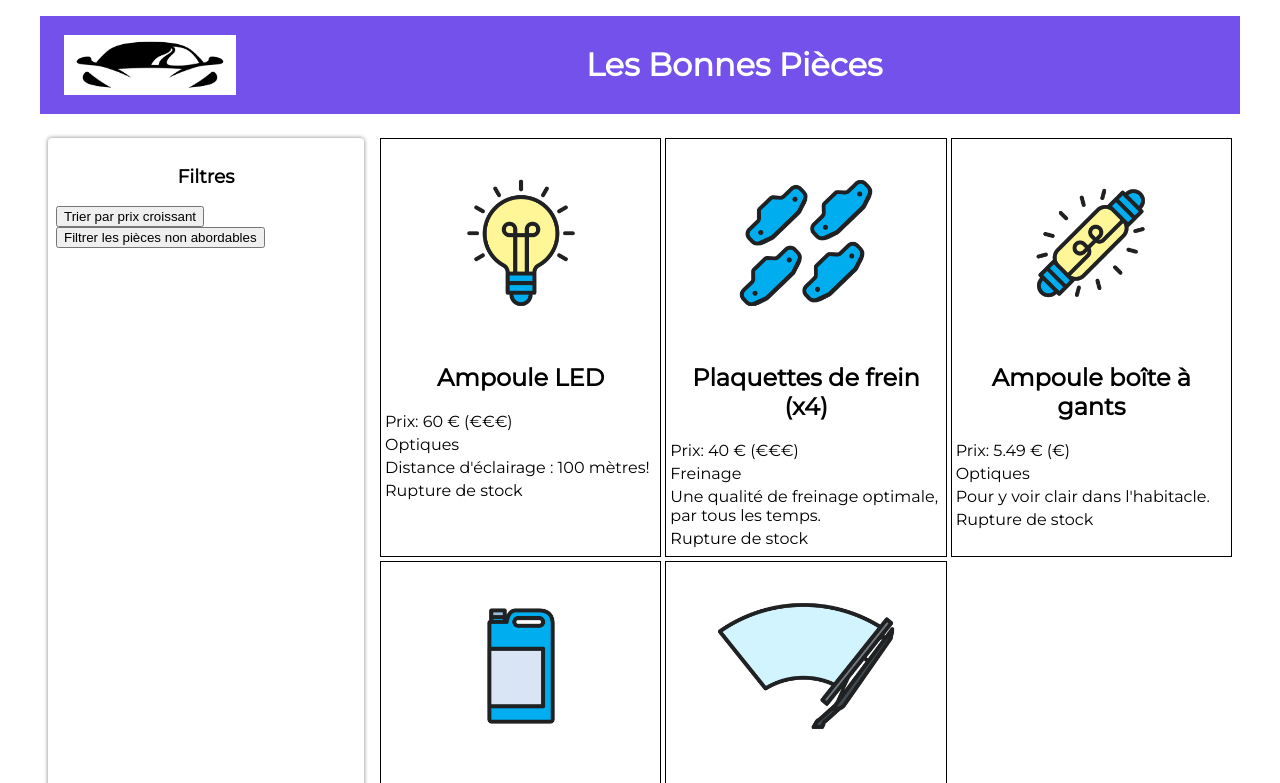
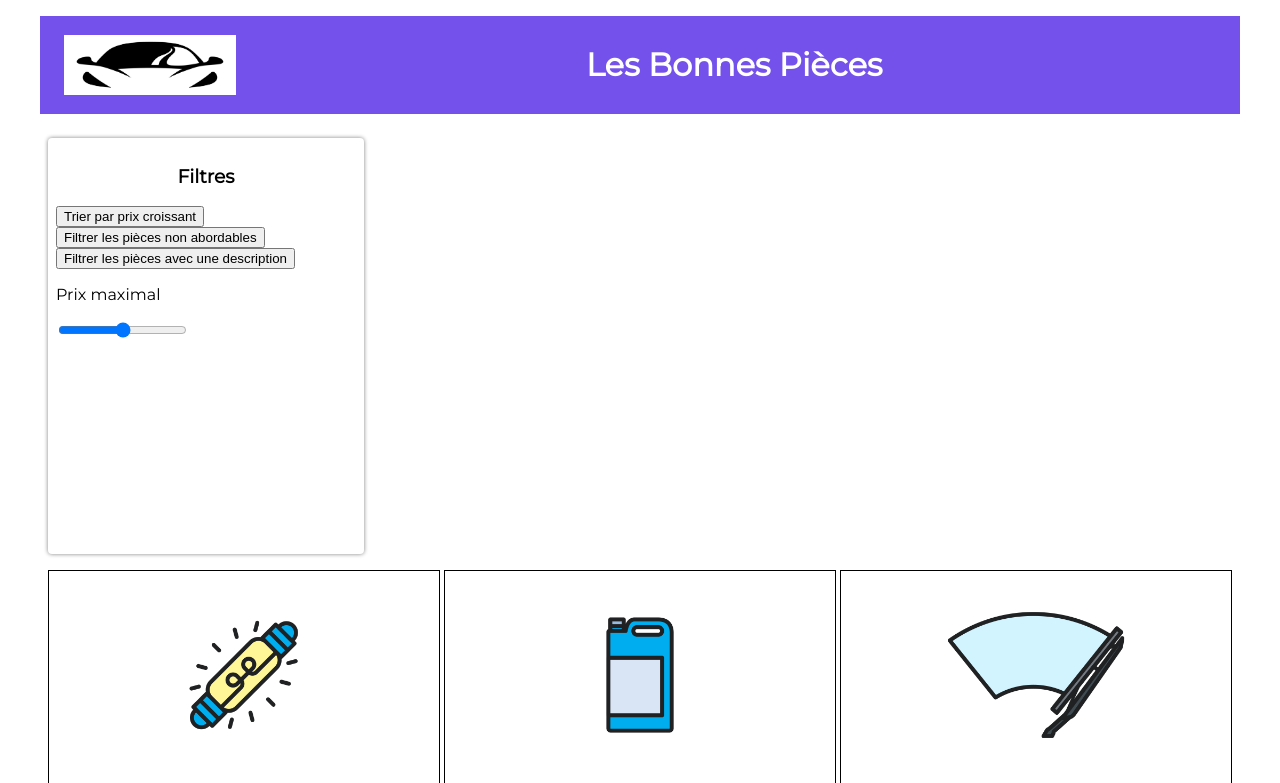
Before and after one commit to hesolean/Pieces_Auto, a website: page index.html in a window 1280 px wide. Both pictures are taken after a click on the button "Trier par prix croissant". Shown: the top 783 px of the page. Drawn offline with Linux system fonts and the light colour scheme.

Commit message:
programmation des différents boutons de filtrage et affichage des fiches en conséquence

```diff
--- a/index.html
+++ b/index.html
@@ -18,10 +18,18 @@
 				<button class="btn-trier">Trier par prix croissant</button>
 				<br>
 				<button class="btn-filtrer">Filtrer les pièces non abordables</button>
+				<br>
+				<button class="btn-description">Filtrer les pièces avec une description</button>
+				<br>
+				<p>Prix maximal</p>
+				<input type="range" id="indexPrix" name="indexPrix" min="0" max="60" step="5">
 			</section>
 
 			<!-- Fiches produits -->
 			<section class="fiches">
+				<div class="abordables">
+					<p>Pièces abordables :</p>
+				</div>
 			</section>
 		</main>
 	</body>
--- a/pieces.js
+++ b/pieces.js
@@ -1,6 +1,11 @@
 const reponse = await fetch("pieces-autos.json")
 const pieces = await reponse.json()
 
+/**
+ * generation des fiches d'articles en fonction d'une liste de pieces
+ * @param {pieces} liste des pieces
+ */
+function genererPieces(pieces) {
     for (let i = 0 ; i < pieces.length ; i++) {
         // recupère du DOM la section qui accueillera les fiches
         const sectionFiches = document.querySelector(".fiches");
@@ -29,13 +34,81 @@ for (let i = 0 ; i < pieces.length ; i++) {
         pieceElement.appendChild(categorieElement);
         pieceElement.appendChild(descritionElement);
         pieceElement.appendChild(disponibiliteElement);
+
+        document.body.appendChild(sectionFiches);
+    }
+    // creation d'un nouveau tableau pour n'avoir que les pieces de prix inferieur à 35 euros
+    const piecesNoms = pieces.map((piece) => piece.nom + " - " + piece.prix + " €.");
+    for (let i = pieces.length-1; i >=0; i--) {
+        if (pieces[i].prix > 35) {
+            piecesNoms.splice(i,1);
+        }
     }
 
+    //Création de la liste
+    const abordablesElements = document.createElement('ul');
+    //Ajout de chaque nom à la liste
+    for(let i=0; i < piecesNoms.length ; i++){
+        const nomElement = document.createElement('li');
+        nomElement.innerText = piecesNoms[i];
+        abordablesElements.appendChild(nomElement)
+    }
+    // Ajout de l'en-tête puis de la liste au bloc résultats filtres
+    document.querySelector('.abordables')
+        .appendChild(abordablesElements);
+}
+
+// premier affichage de la page
+genererPieces(pieces);
+
+// recuperer le bouton tirer
 const btnTrier = document.querySelector(".btn-trier");
+// ajout écouteur sur le bouton de trie
 btnTrier.addEventListener("click", () => {
-    piecesTriees = Array.from(pieces);
-    pieces.sort(function(a,b) {
+    const piecesTriees = Array.from(pieces);
+    piecesTriees.sort(function(a,b) {
         return a.prix - b.prix
     });
-    console.log(pieces);
+    // effacement de l'ecran et regeneration de la page
+    document.querySelector(".fiches").innerHTML = "";
+    genererPieces(piecesTriees);
 })
+
+// recuperer le bouton filtrer
+const btnFiltrer = document.querySelector(".btn-filtrer");
+// ajout écouteur sur le bouton de filtre
+btnFiltrer.addEventListener("click", () => {
+    const piecesFiltrees = pieces.filter(function(piece) {
+        return piece.prix <= 35;
+    });
+    // effacement de l'ecran et regeneration de la page
+    document.querySelector(".fiches").innerHTML = "";
+    genererPieces(piecesFiltrees);
+})
+
+// recuperer le bouton description
+const btnDescription = document.querySelector(".btn-description");
+// ajout écouteur sur le bouton de description
+btnDescription.addEventListener("click", () => {
+    const piecesDescription = pieces.filter(function(piece) {
+        return piece.description != "";
+    });
+ // effacement de l'ecran et regeneration de la page
+ document.querySelector(".fiches").innerHTML = "";
+ genererPieces(piecesDescription);
+})
+
+
+// recuperer la valeur de l'input range
+const valeurRange = document.getElementById("indexPrix");
+// ajout de l'ecouteur
+valeurRange.addEventListener("input", () => {
+    console.log(valeurRange.value);
+
+    const piecesRange = pieces.filter(function(piece) {
+        return piece.prix <= valeurRange.value;
+    })
+    // effacement de l'ecran et regeneration de la page
+    document.querySelector(".fiches").innerHTML = "";
+    genererPieces(piecesRange);
+})
```
Lines whose indentation alone changed are shown as unchanged.
